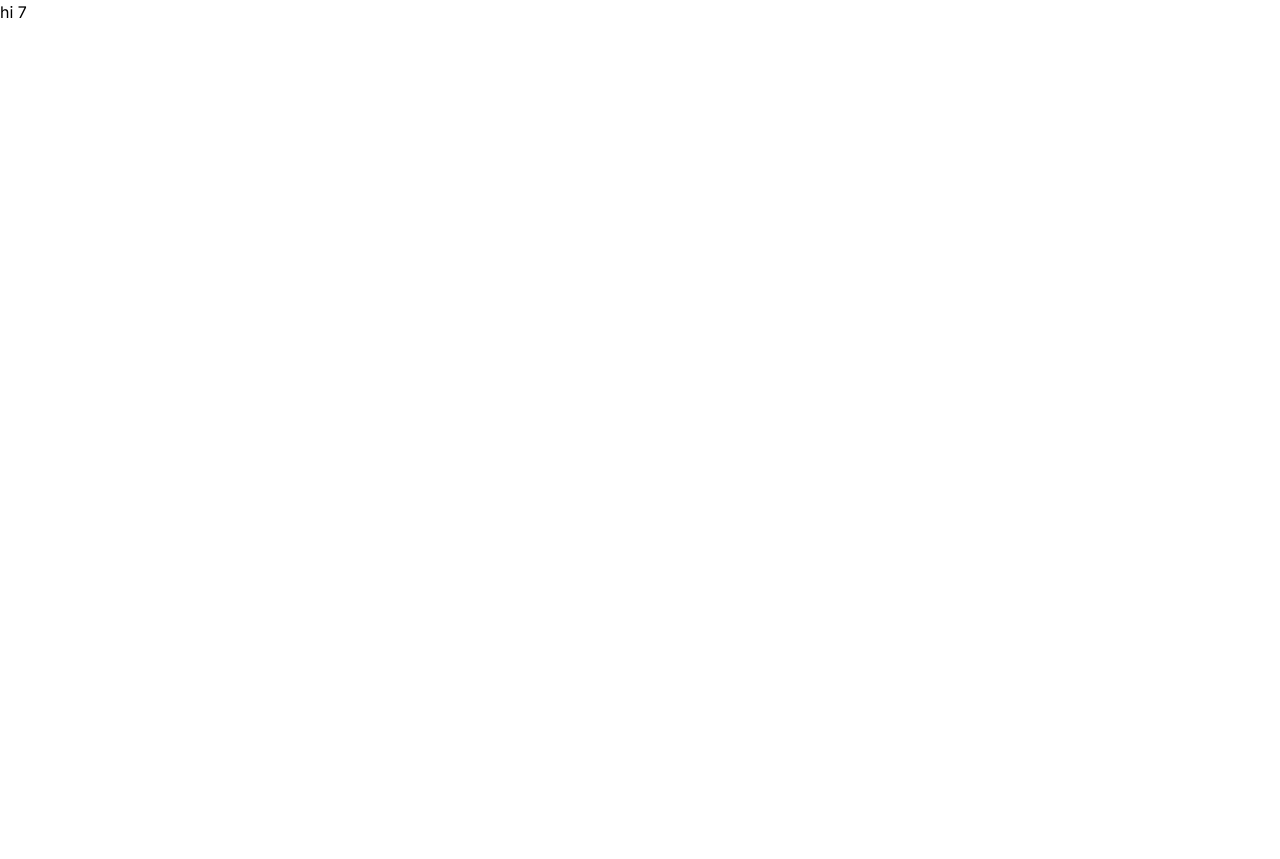
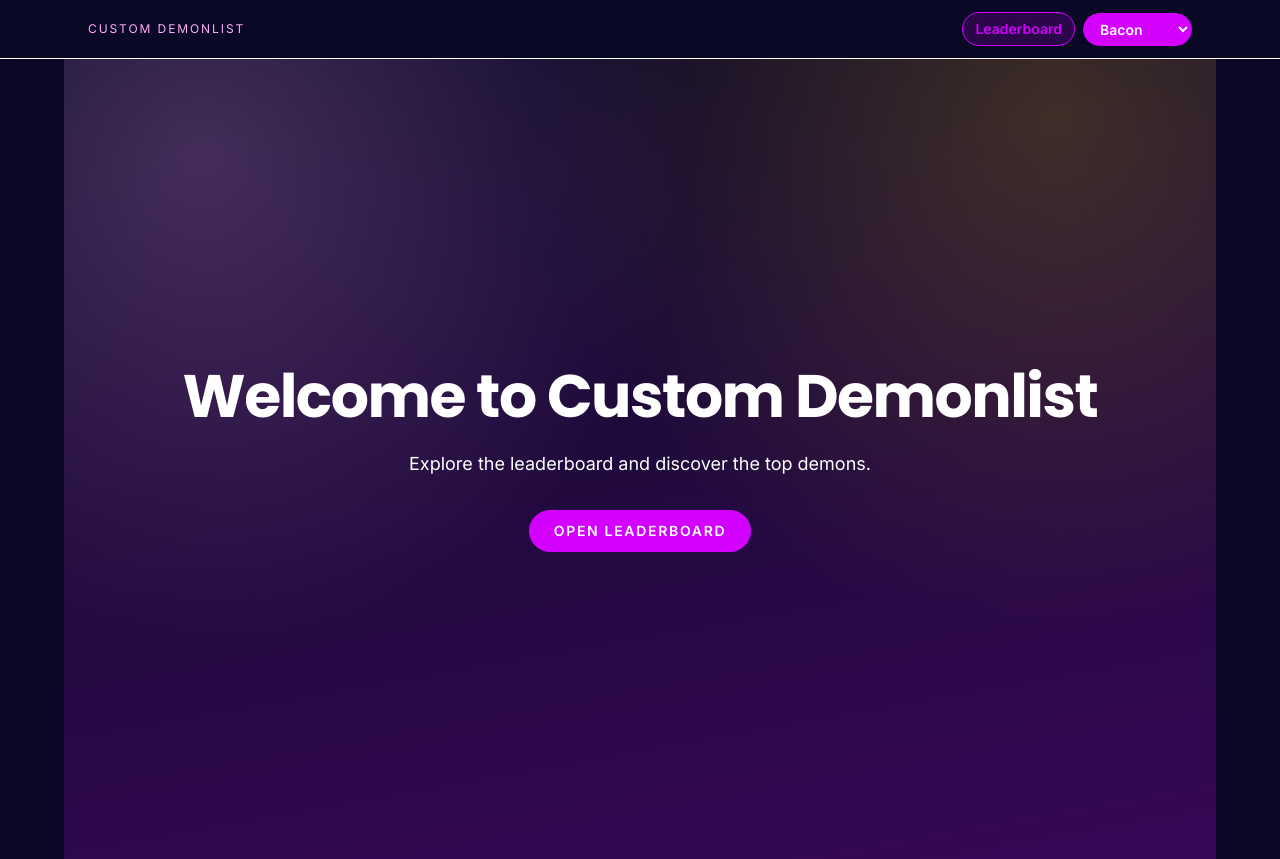
Before and after one commit to dulakgg/Custom-Demonlist, a Next.js app: page / in a window 1280 px wide. Before the commit the page ends 800 px from the top, so only its background shows below. Built offline with nearby package versions, Linux system fonts and the light colour scheme.

Commit message:
home page

```diff
--- a/app/layout.tsx
+++ b/app/layout.tsx
@@ -1,6 +1,7 @@
 import type { Metadata } from "next";
-import { Inter, Geist_Mono } from "next/font/google";
+import { Inter, Poppins } from "next/font/google";
 import "./globals.css";
+import SiteNav from "@/components/SiteNav";
 
 const inter = Inter({
   variable: "--font-inter",
@@ -8,15 +9,45 @@ const inter = Inter({
   display: "swap",
 });
 
-const geistMono = Geist_Mono({
-  variable: "--font-geist-mono",
+const poppins = Poppins({
+  variable: "--font-poppins",
   subsets: ["latin"],
+  display: "swap",
+  weight: ["400", "500", "600", "700"],
 });
 
 export const metadata: Metadata = {
-  title: "Create Next App",
-  description: "Generated by create next app",
+  title: "Custom Demonlist",
+  description: "Custom demonlist description lol",
 };
+const DEFAULT_THEME = "bacon";
+const THEME_BOOTSTRAP_SCRIPT = `(() => {
+  try {
+    const storedTheme = window.localStorage.getItem("theme");
+    const theme = storedTheme || "${DEFAULT_THEME}";
+    const root = document.documentElement;
+    root.setAttribute("data-theme", theme);
+
+    const link = document.head.querySelector('link[data-theme-sheet="1"]');
+    if (link) {
+      link.setAttribute("href", "/themes/" + encodeURIComponent(theme) + ".css");
+    }
+
+    const computed = getComputedStyle(root);
+    const accent = computed.getPropertyValue("--accent").trim();
+    const secondary = computed.getPropertyValue("--secondary").trim();
+    const primary = computed.getPropertyValue("--primary").trim();
+    const hover = computed.getPropertyValue("--hover").trim();
+
+    if (!accent) {
+      root.style.setProperty("--accent", secondary || primary || "#ffadfd");
+    }
+
+    if (!hover) {
+      root.style.setProperty("--hover", "color-mix(in oklab, var(--primary) 16%, var(--background))");
+    }
+  } catch {}
+})();`;
 
 export default function RootLayout({
   children,
@@ -26,9 +57,24 @@ export default function RootLayout({
   return (
     <html
       lang="en"
-      className={`${inter.variable} ${geistMono.variable} h-full antialiased`}
+      data-theme={DEFAULT_THEME}
+      suppressHydrationWarning
+      className={`${inter.variable} ${poppins.variable} h-full antialiased`}
     >
-      <body className="min-h-full flex flex-col">{children}</body>
+      <head>
+        <link rel="stylesheet" href={`/themes/${DEFAULT_THEME}.css`} data-theme-sheet="1" />
+        <script dangerouslySetInnerHTML={{ __html: THEME_BOOTSTRAP_SCRIPT }} />
+      </head>
+      <body
+        className="min-h-full flex flex-col"
+        style={{
+          backgroundColor: "var(--background, #ffffff)",
+          color: "var(--text, #111111)",
+        }}
+      >
+        <SiteNav />
+        <div className="flex-1">{children}</div>
+      </body>
     </html>
   );
 }
--- a/app/page.tsx
+++ b/app/page.tsx
@@ -1,9 +1,26 @@
-import Image from "next/image";
+import Link from "next/link";
 
 export default function Home() {
   return (
-    <>
-      hi 7
-    </>
+    <main
+      className="mx-auto flex min-h-dvh w-full max-w-6xl flex-col items-center justify-center px-4 py-16 md:px-6"
+      style={{
+        background:
+          "radial-gradient(circle at 12% 12%, color-mix(in srgb, var(--accent, var(--primary)) 22%, transparent), transparent 40%), radial-gradient(circle at 86% 7%, color-mix(in srgb, var(--secondary, var(--primary)) 18%, transparent), transparent 42%), linear-gradient(170deg, var(--background), color-mix(in srgb, var(--background) 78%, var(--primary)))",
+      }}
+    >
+      <h1 className="text-center text-4xl font-bold tracking-tight text-(--text) sm:text-6xl">
+        Welcome to Custom Demonlist
+      </h1>
+      <p className="mt-6 max-w-2xl text-center text-lg text-(--text)">
+        Explore the leaderboard and discover the top demons.
+      </p>
+      <Link
+        href="/leaderboard"
+        className="mt-8 rounded-full border border-(--primary) bg-(--primary) px-6 py-2.5 text-sm font-semibold uppercase tracking-[0.12em] text-white transition hover:brightness-110"
+      >
+        Open leaderboard
+      </Link>
+    </main>
   );
 }
```
